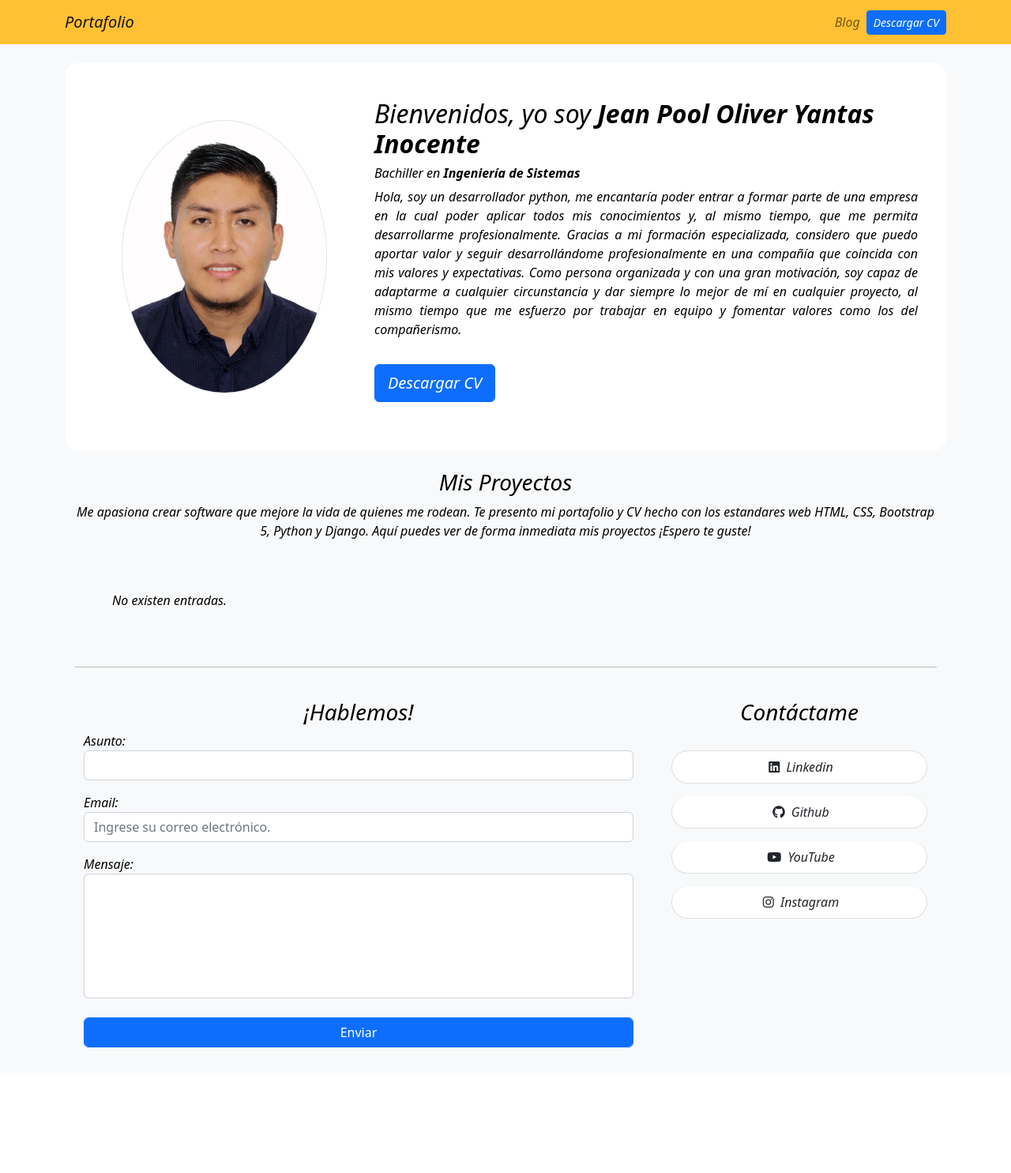
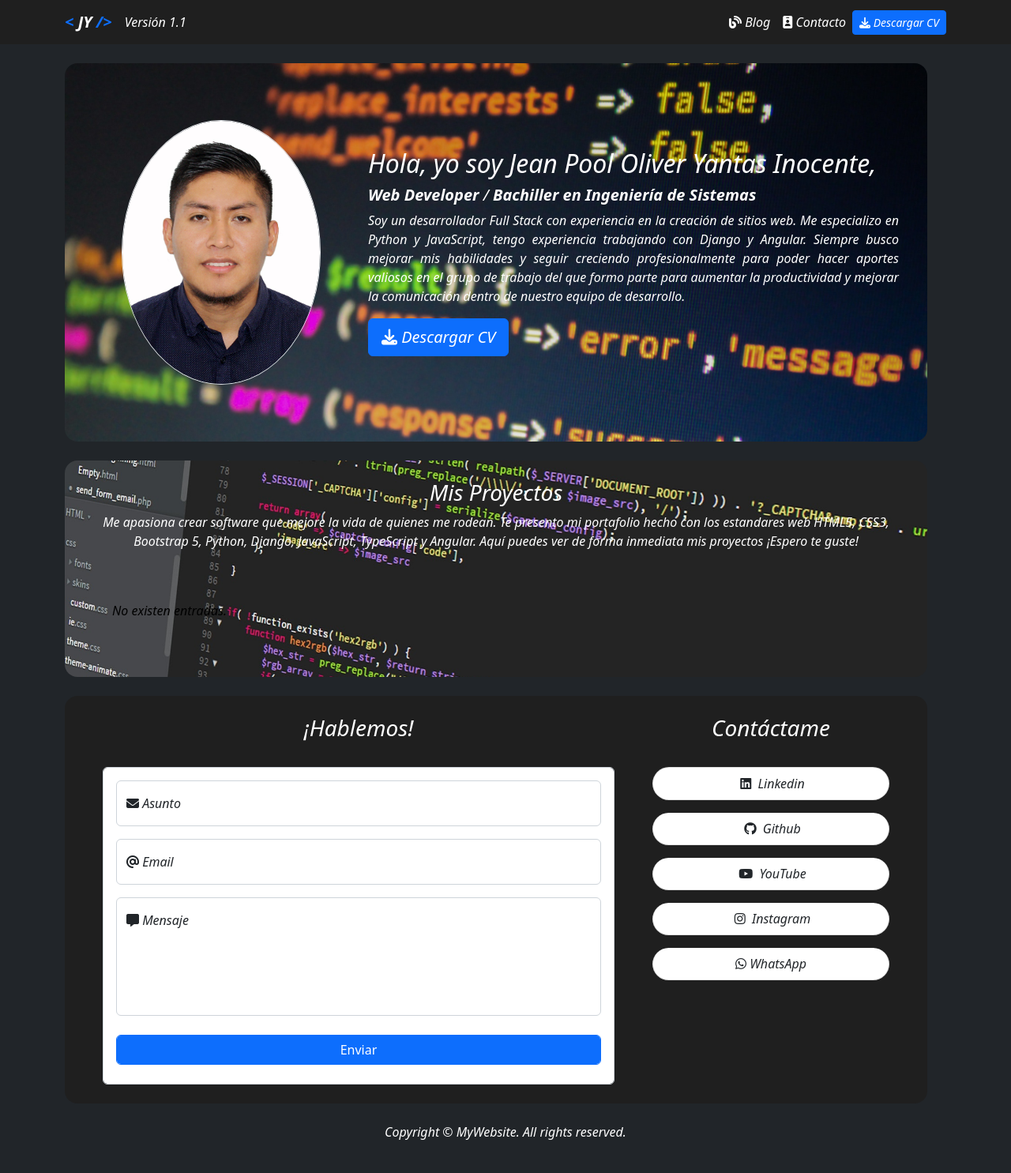
Before and after one commit to jeanyantas/miPortfolio, a Django app: page / in a window 1280 px wide. Shown: the whole page at 79% size. Before the commit the page ends 1326 px from the top, so only its background shows below. Run offline with Django 4.2, Linux system fonts and the light colour scheme; data that the repository does not hold is empty; some libraries are stand-ins or nearby versions.

Commit message:
version 1.1

```diff
--- a/blog/templates/post_detail.html
+++ b/blog/templates/post_detail.html
@@ -6,9 +6,9 @@
 
 <div>
 
-    <div class="text-center">
+    <div class="text-center text-white">
         <h2 class="fw-bold">{{ post.title }}</h2>
-        <h3 class="my-2 h6 text-black">{{ post.date|date:'F jS Y' }}</h3>
+        <h3 class="my-2 h6">{{ post.date|date:'F jS Y' }}</h3>
 
         <img src="{{post.image.url}}" alt="{{post.title}}" class="img-fluid rounded">
 
--- a/blog/templates/posts.html
+++ b/blog/templates/posts.html
@@ -6,12 +6,12 @@
 
 <div>
 
-    <h1>My Blog</h1>
+    <h2 class="text-white">Blog</h2>
 
     {% if posts %}
         {% for post in posts %}
             <div class="p-3">
-                <div class="card card-body bg-white">
+                <div class="card card-body bg-light">
                     <div class="row">
                         <div class="col-3">
                             <img src="{{post.image.url}}" alt="{{post.title}}" class="img-fluid rounded">
@@ -20,7 +20,7 @@
                             <h2>{{ post.title }}</h2>
                             <p>{{ post.description|striptags|truncatechars:100 }}</p>
                             <p>{{ post.date|date:'M d Y'|upper }}</p>
-                            <a href="{% url 'blog:post_detail' post.id %}" class="btn btn-primary">{{ post.title }}</a>
+                            <a href="{% url 'blog:post_detail' post.id %}" class="btn btn-primary"><i class="fa-solid fa-play"></i> {{ post.title }}</a>
                         </div>
                     </div>
 
--- a/portfolio/templates/home.html
+++ b/portfolio/templates/home.html
@@ -6,23 +6,41 @@
 
     <title>{% block title %}Portfolio{% endblock %}</title>
 
-    <header class="row bg-white rounded-4 py-4 px-4">
+    <style>
+        .contenedor{
+            background-size : cover;
+            background-attachment: fixed;
+            background-repeat: no-repeat;
+            width: 100%;
+            {% comment %} height: 100vh; {% endcomment %}
+        }
+        .contenedor-header{
+            background-image: url("{% static 'portfolio/fondo-header.jpg' %}");
+        }
+        .contenedor-proyectos{
+            background-image: url("{% static 'portfolio/fondo-proyectos.jpg' %}");
+        }
+    </style>
+
+    <header class="row bg-dark text-white rounded-4 py-4 px-4 contenedor contenedor-header">
 
         <div class="col-md-4 p-5">
             <img src="{% static 'portfolio/foto.jpg' %}" alt="foto_perfil" class="img-fluid border border-1 rounded-circle">
         </div>
 
         <div class="col-md-8 my-auto">
-            <p class="h2">Bienvenidos, yo soy <strong>Jean Pool Oliver Yantas Inocente</strong></p>
-            <p class="h6">Bachiller en <strong>Ingeniería de Sistemas</strong></p>
-            <p style="text-align: justify;">Hola, soy un desarrollador python, me encantaría poder entrar a formar parte de una empresa en la cual poder aplicar todos mis conocimientos y, al mismo tiempo, que me permita desarrollarme profesionalmente. Gracias a mi formación especializada, considero que puedo aportar valor y seguir desarrollándome profesionalmente en una compañía que coincida con mis valores y expectativas. Como persona organizada y con una gran motivación, soy capaz de adaptarme a cualquier circunstancia y dar siempre lo mejor de mí en cualquier proyecto, al mismo tiempo que me esfuerzo por trabajar en equipo y fomentar valores como los del compañerismo.</p>
-            <a href="{% static 'portfolio/CV.pdf' %}" target="_blank" class="btn btn-primary btn-lg rounded-2 my-3">Descargar CV</a>
+            <p class="h2">Hola, yo soy Jean Pool Oliver Yantas Inocente,</p>
+            <p class="h5"><strong>Web Developer</strong> / <strong>Bachiller en Ingeniería de Sistemas</strong></p>
+            <p class="" style="text-align: justify;">Soy un desarrollador Full Stack con experiencia en la creaci&oacute;n de sitios web. Me especializo en Python y JavaScript, tengo experiencia trabajando con Django y Angular. Siempre busco mejorar mis habilidades y seguir creciendo profesionalmente para poder hacer aportes valiosos en el grupo de trabajo del que formo parte para aumentar la productividad y mejorar la comunicación dentro de nuestro equipo de desarrollo.</p>
+            <a href="{% static 'portfolio/CV.pdf' %}" target="_blank" class="btn btn-primary btn-lg rounded-2">
+                <i class="fa-solid fa-download"></i> Descargar CV
+            </a>
         </div>
     </header>
 
-<div class="row my-4 text-center">
-    <h3>Mis Proyectos</h3>
-    <p>Me apasiona crear software que mejore la vida de quienes me rodean. Te presento mi portafolio y CV hecho con los estandares web HTML, CSS, Bootstrap 5, Python y Django. Aquí puedes ver de forma inmediata mis proyectos ¡Espero te guste!</p>
+<div class="row rounded-4 my-4 py-4 text-center contenedor contenedor-proyectos">
+    <h3 class="text-white">Mis Proyectos</h3>
+    <p class="text-white">Me apasiona crear software que mejore la vida de quienes me rodean. Te presento mi portafolio hecho con los estandares web HTML5, CSS3, Bootstrap 5, Python, Django, JavaScript, TypeScript y Angular. Aquí puedes ver de forma inmediata mis proyectos ¡Espero te guste!</p>
 
     {% if projects %}
         {% for project in projects %}
--- a/portfolio/templates/layout.html
+++ b/portfolio/templates/layout.html
@@ -10,11 +10,18 @@
         <title>{% block title %}{% endblock %}</title>
         <meta name="description" content="">
         <meta name="viewport" content="width=device-width, initial-scale=1">
-        {# <link href="https://cdn.jsdelivr.net/npm/bootstrap@5.2.0-beta1/dist/css/bootstrap.min.css" rel="stylesheet" integrity="sha384-0evHe/X+R7YkIZDRvuzKMRqM+OrBnVFBL6DOitfPri4tjfHxaWutUpFmBp4vmVor" crossorigin="anonymous"> #}
+
+        {% comment %} Bootstrap {% endcomment %}
         <link rel="stylesheet" href="{% static 'bootstrap/bootstrap.min.css' %}">
+
+        {% comment %} CSS {% endcomment %}
         <link rel="stylesheet" href="{% static 'main.css' %}">
+
+        {% comment %} Iconos de Fontawesome {% endcomment %}
+        <link rel="stylesheet" href="https://use.fontawesome.com/releases/v5.15.3/css/all.css" integrity="sha384-SZXxX4whJ79/gErwcOYf+zWLeJdY/qpuqC4cAa9rOGUstPomtqpuNWT9wdPEn2fk" crossorigin="anonymous">
+        <script src="https://kit.fontawesome.com/cd280c1b0e.js" crossorigin="anonymous"></script>
     </head>
-    <body class="bg-light text-black fst-italic">
+    <body class="bg-dark text-black fst-italic">
 
         {% include 'partials/navbar.html' %}
 
@@ -44,7 +51,6 @@
                     box.style.display = 'none';
                   }, 2000);
         </script>
-        {# <script src="https://cdn.jsdelivr.net/npm/bootstrap@5.2.0-beta1/dist/js/bootstrap.bundle.min.js" integrity="sha384-pprn3073KE6tl6bjs2QrFaJGz5/SUsLqktiwsUTF55Jfv3qYSDhgCecCxMW52nD2" crossorigin="anonymous"></script> #}
         <script src="{% static 'bootstrap/bootstrap.bundle.min.js' %}"></script>
     </body>
 </html>
--- a/portfolio/templates/partials/footer.html
+++ b/portfolio/templates/partials/footer.html
@@ -1,31 +1,30 @@
 <link rel="stylesheet" href="https://use.fontawesome.com/releases/v5.15.3/css/all.css" integrity="sha384-SZXxX4whJ79/gErwcOYf+zWLeJdY/qpuqC4cAa9rOGUstPomtqpuNWT9wdPEn2fk" crossorigin="anonymous">
 
-<hr>
-
-<footer class="row">
+<footer class="container row rounded-4 p-4" id="contacto" style="background: #1f1f1f;">
     <div class="col-sm-12 col-md-8 col-lg-8 col-xl-8">
-        <div class="container mt-4">
-            <h3 class="text-center">¡Hablemos!</h3>
-            <form action="/contactar/" method="POST">{% csrf_token %}
-                <div class="mb-3">
-                    <p class="form-label">Asunto: <input type="text" name="txtAsunto" class="form-control" required></p>
+        <div class="container">
+            <h3 class="text-center text-white">¡Hablemos!</h3>
+            <br>
+            <form action="/contactar/" class="form-control p-3" method="POST">{% csrf_token %}
+                <div class="form-floating mb-3">
+                    <input type="text" name="txtAsunto" class="form-control" placeholder="..." required>
+                    <label for="txtAsunto"><i class="fa-solid fa-envelope"></i> Asunto</label>
                 </div>
-                <div class="mb-3">
-                    <p class="form-label">Email: <input type="email" name="txtEmail" class="form-control" placeholder="Ingrese su correo electrónico." required></p>
+                <div class="form-floating mb-3">
+                    <input type="email" name="txtEmail" class="form-control" placeholder="..." required>
+                    <label for="txtEmail"><i class="fa-solid fa-at"></i> Email</label>
                 </div>
-                <div class="mb-3">
-                    <p class="form-label">
-                        Mensaje:
-                        <textarea name="txtMensaje" rows="6" style="resize: none;" class="form-control" required></textarea>
-                    </p>
+                <div class="form-floating mb-3">
+                    <textarea name="txtMensaje" style="resize:none;height:150px;" class="form-control" placeholder="..." required></textarea>
+                    <label for="txtMensaje"><i class="fa-solid fa-message"></i> Mensaje</label>
                 </div>
                 <input type="submit" value="Enviar" class="form-control btn btn-primary my-2">
             </form>
         </div>
     </div>
     <div class="col-sm-12 col-md-4 col-lg-4 col-xl-4">
-        <div class="container mt-4">
-            <h3 class="text-center">Contáctame</h3>
+        <div class="container">
+            <h3 class="text-center text-white">Contáctame</h3>
             <ul class="list-group my-4">
                 <a href="https://www.linkedin.com/in/jeanpoololiveryantasinocente/" target="_blank" class="list-group-item my-2 rounded-5 text-center">
                     <i class="fab fa-linkedin m-1"></i> Linkedin
@@ -39,6 +38,9 @@
                 <a href="https://www.instagram.com/jeanpoolyantas/" target="_blank" class="list-group-item my-2 rounded-5 text-center">
                     <i class="fab fa-instagram m-1"></i> Instagram
                 </a>
+                <a href="https://api.whatsapp.com/send?phone=51937817827" target="_blank" class="list-group-item my-2 rounded-5 text-center">
+                    <i class="fa-brands fa-whatsapp"></i> WhatsApp
+                </a>
                 {% comment %}
                 <a href="https://www.freecodecamp.org/JeanYantas" target="_blank" class="list-group-item my-2 rounded-5 text-center">
                     <i class="fab fa-free-code-camp m-1"></i> FeeCodeCamp.org
@@ -51,3 +53,13 @@
         </div>
     </div>
 </footer>
+<footer class="text-center text-white">
+    <div class="container">
+    <div class="row">
+        <div class="col-12">
+            <br>
+            <p>Copyright © MyWebsite. All rights reserved.</p>
+        </div>
+    </div>
+    </div>
+</footer>
--- a/portfolio/templates/partials/navbar.html
+++ b/portfolio/templates/partials/navbar.html
@@ -1,17 +1,31 @@
 {% load static %}
-<nav class="navbar navbar-expand-lg" style="background: #FFC133;">
+<style>
+  .logo{
+    color:white;
+    cursor:pointer;
+  }
+  .logo:hover{
+      color: #D3D3D3;
+  }
+</style>
+<nav class="navbar navbar-expand-lg text-white" style="background: #1f1f1f;">
   <div class="container">
-      <a class="navbar-brand" href="{% url 'home' %}">Portafolio</a>
+    <a class="navbar-brand" href="{% url 'home' %}">
+      <strong class="text-primary">&lt;</strong> <strong class="logo">JY</strong> <strong class="text-primary">&#47;&gt;</strong>
+    </a>Versi&oacute;n 1.1
     <button class="navbar-toggler" type="button" data-bs-toggle="collapse" data-bs-target="#navbarNav" aria-controls="navbarNav" aria-expanded="false" aria-label="Toggle navigation">
       <span class="navbar-toggler-icon"></span>
     </button>
     <div class="collapse navbar-collapse" id="navbarNav">
       <ul class="navbar-nav ms-auto">
         <li class="nav-item">
-            <a class="nav-link" href="{% url 'blog:posts' %}">Blog</a>
+          <a class="nav-link text-white" href="{% url 'blog:posts' %}"><i class="fa-solid fa-blog"></i> Blog</a>
+        </li>
+        <li class="nav-item">
+          <a class="nav-link text-white" href="#contacto"><i class="fa-solid fa-id-badge"></i> Contacto</a>
         </li>
         <li class="nav-item d-flex align-items-center">
-            <a class="btn btn-primary btn-sm" href="{% static 'portfolio/CV.pdf' %}" target="_blank">Descargar CV</a>
+          <a class="btn btn-primary btn-sm" href="{% static 'portfolio/CV.pdf' %}" target="_blank"><i class="fa-solid fa-download"></i> Descargar CV</a>
         </li>
       </ul>
     </div>
```
Also changed, not shown: portfolio/static/portfolio/fondo-header.jpg (added), portfolio/static/portfolio/fondo-proyectos.jpg (added). Lines whose indentation alone changed are shown as unchanged.
